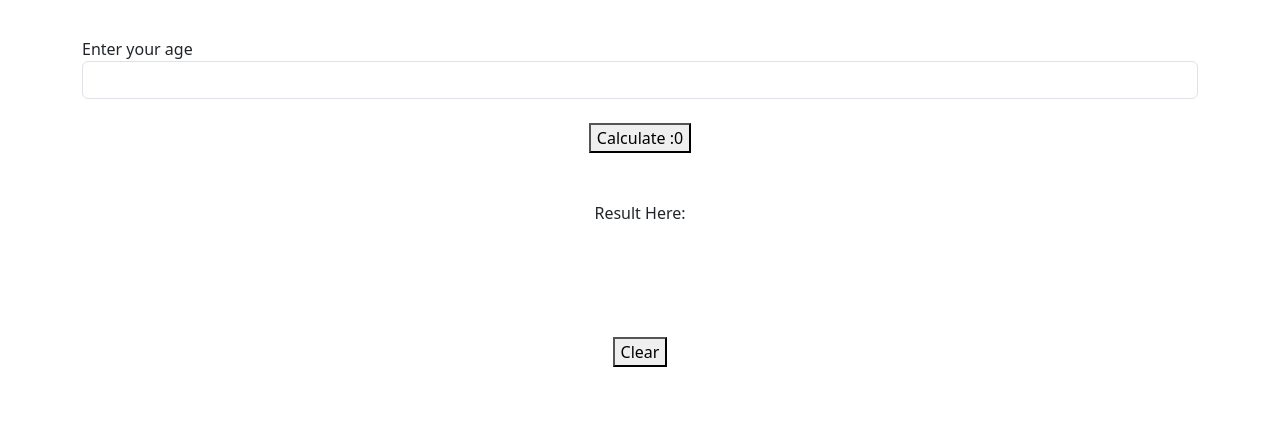
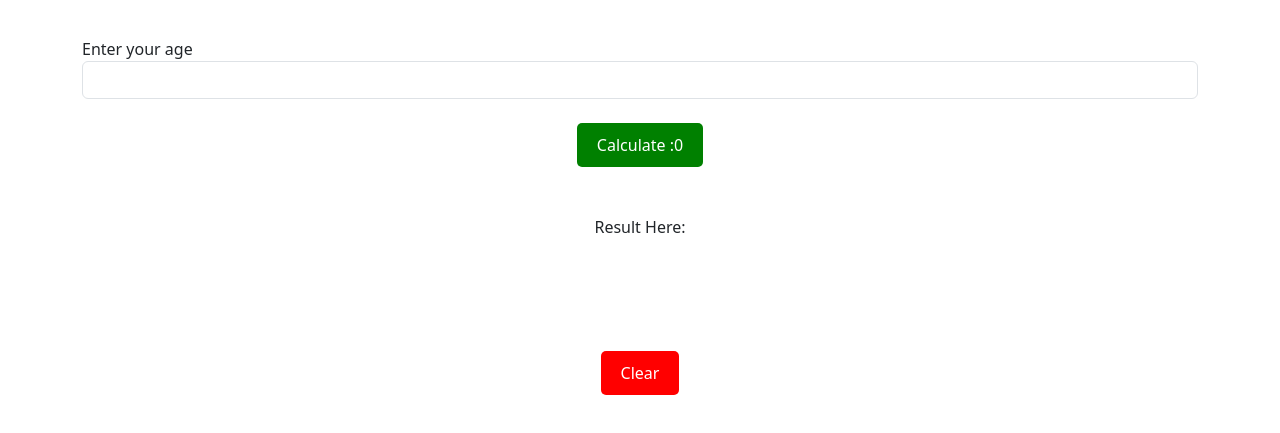
Before and after one commit to neelyyzane/JavaScript-Webpage-Assignment, a plain HTML site: page index.html in a window 1280 px wide. Shown: the part 83-516 px from the top of the page. Drawn offline with nearby package versions, Linux system fonts and the light colour scheme.

Commit message:
Added color to buttons

```diff
--- a/index.html
+++ b/index.html
@@ -15,6 +15,22 @@
         text-align: center;
         display: none;
       }
+      #calculateButton{
+        background-color: green;
+        color: white;
+        padding: 10px 20px;
+        border: none;
+        border-radius: 5px;
+        cursor: pointer;
+      }
+      #clearResult {
+        background-color: red;
+        color: white;
+        padding: 10px 20px;
+        border: none;
+        border-radius: 5px;
+        cursor: pointer;
+      }
     </style>
   </head>
   <body>
@@ -27,7 +43,7 @@
     </div>
     <div class="row">
       <div class="col-12 text-center">
-    <p> Enter your age to get your policy payment amount!</p>
+    <p>Enter your age to get your policy payment amount!</p>
       </div>
     </div>
     <br />
```
